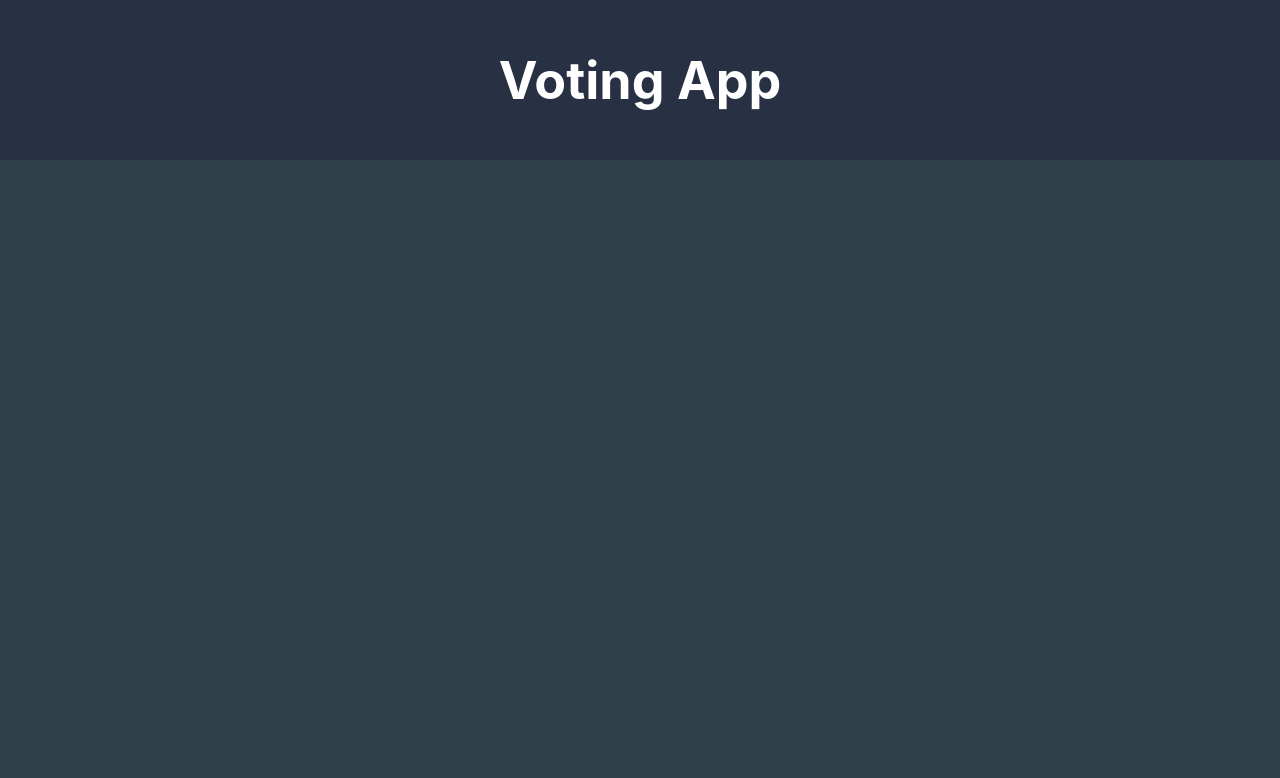
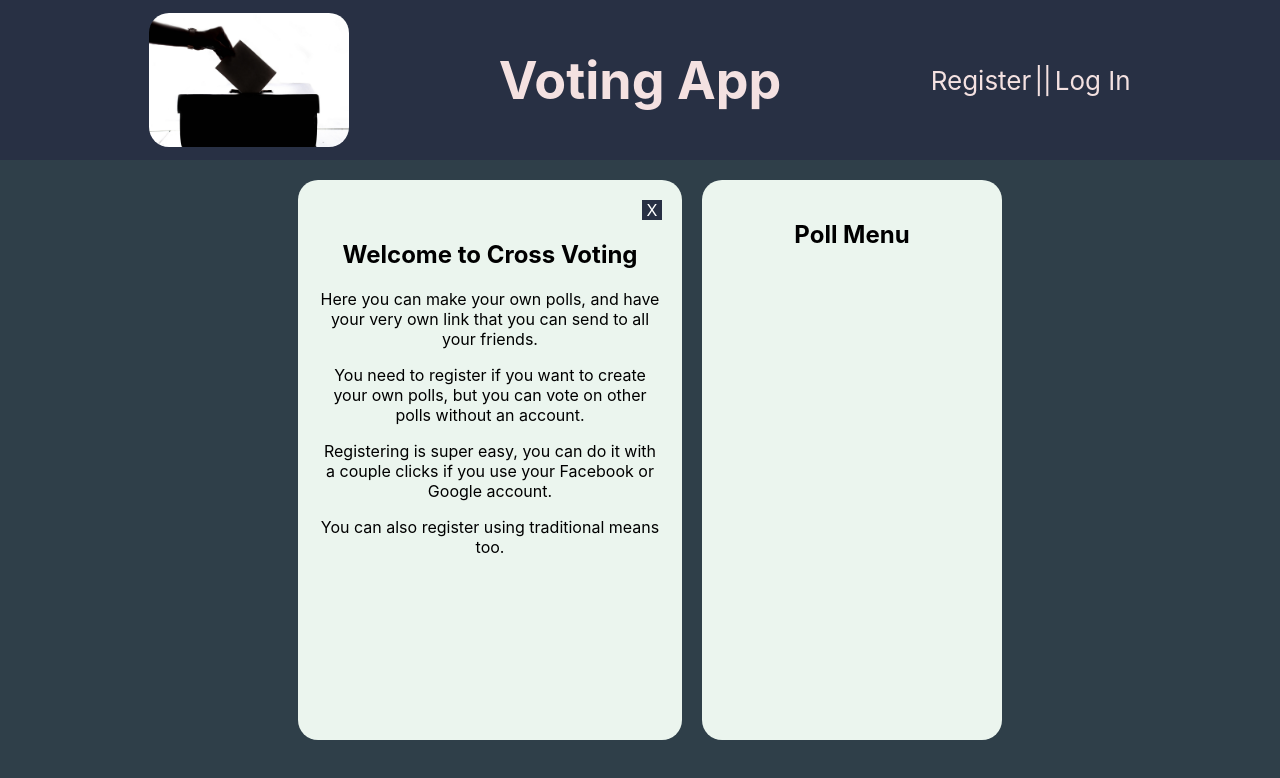
Before and after one commit to crossjames934/votingapp, a React (Create React App) app: page / in a window 1280 px wide. Shown: the top 778 px of the page. Built offline with nearby package versions, Linux system fonts and the light colour scheme.

Commit message:
widgets added

```diff
--- a/src/App.css
+++ b/src/App.css
@@ -1,3 +1,7 @@
+*, *::before, *::after {
+    box-sizing: border-box;
+}
+
 body {
     margin: 0;
     padding: 0;
@@ -9,6 +13,14 @@ body {
     background: #2F3F49;
     color: #F4E1E1;
     /*color: #EBF5EE;*/
+    /*BFA89E*/
+    /*8B786D*/
+}
+
+main {
+    display: flex;
+    flex-wrap: wrap;
+    justify-content: center;
 }
 
 .App {
@@ -19,13 +31,75 @@ body {
     background-color: #283044;
     height: 20vh;
     display: flex;
-    flex-direction: column;
     align-items: center;
-    justify-content: center;
+    justify-content: space-evenly;
     font-size: calc(10px + 2vmin);
+    /*color: white;*/
+}
+
+.votingImg {
+    width: 200px;
+    height: auto;
+    border-radius: 20px;
+}
+
+@media screen and (max-width: 750px) {
+    .votingImg {
+        display: none;
+    }
+}
+
+.authenticationLinks {
+    width: 200px;
+    display: flex;
+    justify-content: space-between;
+}
+
+/*.clickableText {*/
+    /**/
+/*}*/
+
+.clickableText:hover {
+    text-decoration: underline;
     color: white;
+    cursor: pointer;
 }
 
 #mainTitle {
 
 }
+
+.widget {
+    background: #EBF5EE;
+    color: black;
+    height: 70vh;
+    border-radius: 20px;
+    padding: 20px;
+    margin: 20px 0 0 20px;
+    transform: scale(0);
+    min-width: 300px;
+}
+
+.closeWidgetBtn {
+    display: flex;
+    justify-content: right;
+}
+
+.innerX {
+    width: 20px;
+    margin: 0;
+    padding: 0;
+    background: #283044;
+    color: white;
+    cursor: pointer;
+}
+
+@keyframes appear {
+    0% {
+        transform: scale(0);
+    }
+
+    100% {
+        transform: scale(1);
+    }
+}
--- a/src/App.js
+++ b/src/App.js
@@ -1,13 +1,50 @@
+// Dependencies
 import React, { Component } from 'react';
 import './App.css';
+import VotingImg from './voting.jpg';
+
+// My Modules
+import AuthenticationSegment from './AuthenticationSegment';
+import Intro from './Intro';
+import PollMenu from './PollMenu';
+
+// Global variables for string-references of widgets, for consistency and efficiency in development
+const INTRO = "intro";
+const POLLMENU = "pollMenu";
 
 class App extends Component {
+    constructor(props) {
+        super(props);
+        this.state = {
+            authenticated: false,
+            username: "",
+            visibleWidgets: [INTRO, POLLMENU]
+        }
+    }
+
     render() {
+        const orderOf = widgetName => this.state.visibleWidgets.indexOf(widgetName);
+        const showing = widgetName => this.state.visibleWidgets.includes(widgetName);
         return (
             <div className="App">
                 <header className="App-header">
+                    <img className={"votingImg"} src={VotingImg} alt={"Page logo - picture of someone voting"}/>
                     <h1 id={"mainTitle"}>Voting App</h1>
+                    <AuthenticationSegment
+                        authenticated={this.state.authenticated}
+                        username={this.state.username}
+                    />
                 </header>
+                <main>
+                    <Intro
+                        order={orderOf(INTRO)}
+                        showing={showing(INTRO)}
+                    />
+                    <PollMenu
+                        order={orderOf(POLLMENU)}
+                        showing={showing(POLLMENU)}
+                    />
+                </main>
             </div>
         );
     }
--- /dev/null
+++ b/src/AuthenticationSegment.js
@@ -0,0 +1,39 @@
+import React, {Component} from 'react';
+
+class AuthenticationSegment extends Component {
+    constructor(props) {
+        super(props);
+        this.state = {
+            showRegister: false,
+            showLogin: false
+        };
+    }
+
+    notAuthenticated() {
+        return(
+            <div className="authenticationLinks">
+                <p className="clickableText">Register</p>
+                <p> || </p>
+                <p className="clickableText">Log In</p>
+            </div>
+        );
+    }
+
+    authenticated() {
+        return(
+            <div>
+                <p>Welcome {this.props.username}</p>
+            </div>
+        );
+    }
+
+    render() {
+        return (
+            <div>
+                {this.props.authenticated ? this.authenticated() : this.notAuthenticated()}
+            </div>
+        );
+    }
+}
+
+export default AuthenticationSegment;
--- /dev/null
+++ b/src/Intro.js
@@ -0,0 +1,33 @@
+import React, {Component} from 'react';
+
+class Intro extends Component {
+    constructor(props) {
+        super(props);
+
+    }
+
+    render() {
+        const widgetStyle = {
+            order: this.props.order,
+            display: (this.props.showing ? "block" : "none"),
+            width: "30vw",
+            animation: `appear 1s ease-out ${this.props.order*100}ms forwards`
+        };
+        return (
+            <div className={"widget"} style={widgetStyle}>
+                <div className={"closeWidgetBtn"}>
+                    <div style={{width: 20}}>
+                        <p className={"innerX"}>X</p>
+                    </div>
+                </div>
+                <h2>Welcome to Cross Voting</h2>
+                <p>Here you can make your own polls, and have your very own link that you can send to all your friends.</p>
+                <p>You need to register if you want to create your own polls, but you can vote on other polls without an account.</p>
+                <p>Registering is super easy, you can do it with a couple clicks if you use your Facebook or Google account.</p>
+                <p>You can also register using traditional means too.</p>
+            </div>
+        );
+    }
+}
+
+export default Intro;
--- /dev/null
+++ b/src/PollMenu.js
@@ -0,0 +1,23 @@
+import React, {Component} from 'react';
+
+class PollMenu extends Component {
+    constructor(props) {
+        super(props);
+
+    }
+
+    render() {
+        const widgetStyle = {
+            order: this.props.order,
+            display: (this.props.showing ? "block" : "none"),
+            animation: `appear 1s ease-out ${this.props.order*200}ms forwards`
+        };
+        return (
+            <div className={"widget"} style={widgetStyle}>
+                <h2>Poll Menu</h2>
+            </div>
+        );
+    }
+}
+
+export default PollMenu;
```
Also changed, not shown: src/Register.js (added, +18 -0 lines), src/voting.jpg (added), 19 other files (tests, documents, lock files or other folders).
